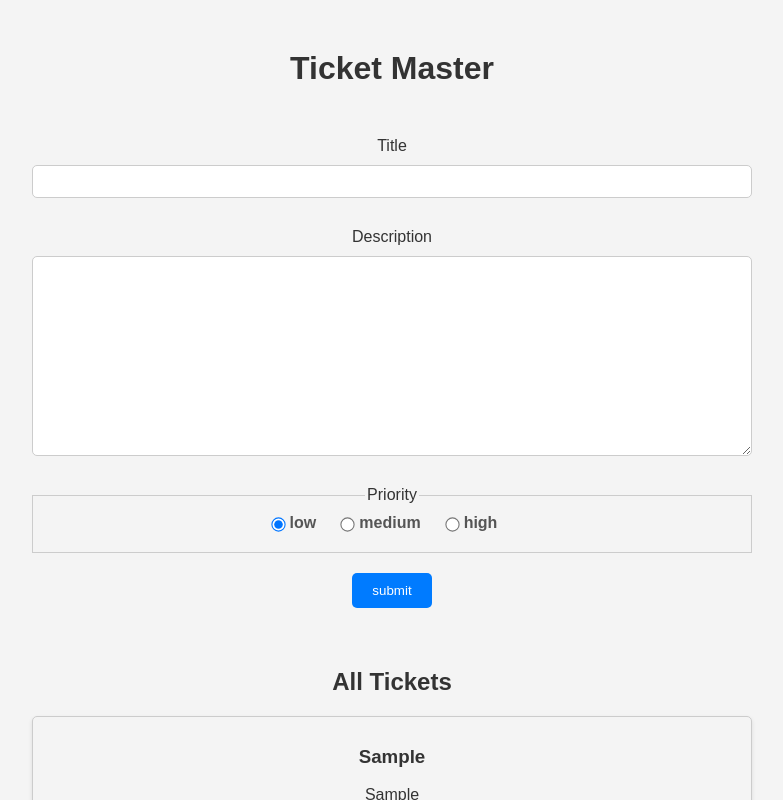
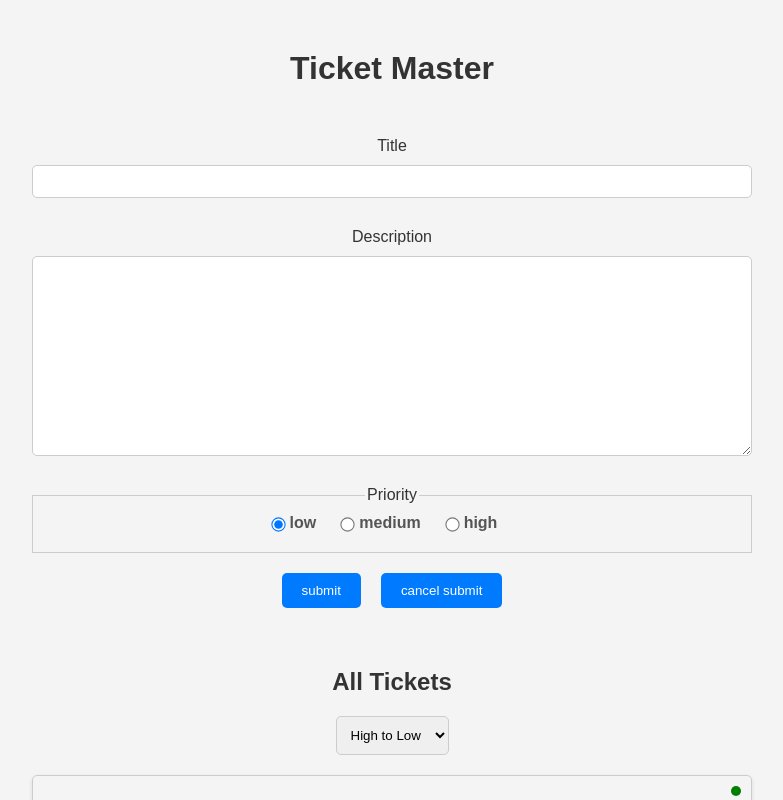
Before and after one commit to lakshmi-b01/ticket-master, a React (Create React App) app: page / in a window 1280 px wide. Both pictures are taken after typing "Sample", "Sample" into the empty fields and a click on the button "submit". Shown: the top 800 px of the page, without its empty margins (248-1031 px from the left). Built offline with nearby package versions, Linux system fonts and the light colour scheme.

Commit message:
All features implemented

```diff
--- a/src/App.js
+++ b/src/App.js
@@ -5,23 +5,32 @@ import TicketForm from "./components/TicketForm";
 import ticketReducer from "./reducers/ticketReducer";
 import { useReducer } from "react";
 import TicketList from "./components/TicketList";
+import { sortTickets } from "./utilities/sortingUtilities";
 
 function App() {
-  const initialState = { tickets: [] };
+  const initialState = { tickets: [], editingTicket: null, sortPreference: "High to Low"};
 
   const [state, dispatch] = useReducer(ticketReducer, initialState);
+
+  const sortedTickets = sortTickets(state.tickets, state.sortPreference);
 
   return (
     <div className="App">
       <div className="container">
         <h1>Ticket Master</h1>
-        <TicketForm dispatch={dispatch}></TicketForm>
+        <TicketForm dispatch={dispatch} editingTicket={state.editingTicket}></TicketForm>
 
         {state.tickets.length > 0 && (
           <div className="results">
             <h2>All Tickets</h2>
+
+            <select value={state.sortPreference} onChange={e => dispatch({type: "SET_SORTING", payload:e.target.value})}>
+              <option value="High to Low">High to Low</option>
+              <option value="Low to High">Low to High</option>
+            </select>
+
             <TicketList
-              tickets={state.tickets}
+              tickets={sortedTickets}
               dispatch={dispatch}
             ></TicketList>
           </div>
--- a/src/components/TicketForm.js
+++ b/src/components/TicketForm.js
@@ -1,9 +1,20 @@
-import React, { useState } from "react";
+import React, { useState, useEffect } from "react";
 
-export default function TicketForm({dispatch}) {
+export default function TicketForm({dispatch, editingTicket}) {
+
   const [title, setTitle] = useState("");
   const [description, setDescription] = useState("");
   const [priority, setPriority] = useState("");
+
+  useEffect(() => {
+    if(editingTicket){
+      setTitle(editingTicket.title)
+      setDescription(editingTicket.description)
+      setPriority(editingTicket.priority)
+    }else{
+      clearForm();
+    }
+  }, [editingTicket]);
 
   const priorityLabels = {
     1: "low",
@@ -21,19 +32,24 @@ export default function TicketForm({dispatch}) {
     event.preventDefault();
 
     const ticketData = {
-      id: new Date().toISOString(),
+      id: editingTicket? editingTicket.id : new Date().toISOString(),
       title,
       description,
       priority,
     };
 
     dispatch({
-      type:"ADD_TICKET",
+      type: editingTicket? "UPDATE_TICKET" : "ADD_TICKET",
       payload: ticketData
     });
 
     clearForm();
   };
+
+  const handleCancel = () => {
+    dispatch({type: "DELETE_EDITING_TICKET"})
+    clearForm();
+  }
 
   const handleDescriptionChange = (event) => {
     setDescription(event.target.value);
@@ -87,7 +103,19 @@ export default function TicketForm({dispatch}) {
           ))}
         </fieldset>
 
-        <button type="submit" className="button">submit</button>
+        <button type="submit" className="button">
+          submit
+        </button>
+
+        {editingTicket ? (
+          <button type="button" onClick={handleCancel} className="button">
+            cancel edit
+          </button>
+        ) : (
+          <button type="button" onClick={clearForm} className="button">
+            cancel submit
+          </button>
+        )}
 
       </form>
     </div>
--- a/src/components/TicketItem.js
+++ b/src/components/TicketItem.js
@@ -1,13 +1,12 @@
 import React from "react";
 
-export default function TicketItem({ticket, dispatch}){
-
-    const {id, title, description, priority} = ticket;
+export default function TicketItem({ ticket, dispatch }) {
+  const { id, title, description, priority } = ticket;
 
   const priorityClass = {
     1: "priority-low",
     2: "priority-medium",
-        3: "priority-high"
+    3: "priority-high",
   };
 
   return (
@@ -17,14 +16,19 @@ export default function TicketItem({ticket, dispatch}){
       <h3>{title}</h3>
       <p>{description}</p>
 
-            <button className="button" onClick={() => dispatch({type: "DELETE_TICKET", payload: {id}})}>
+      <button
+        className="button"
+        onClick={() => dispatch({ type: "DELETE_TICKET", payload: { id } })}
+      >
         Delete
       </button>
 
-            <button className="button" onClick={() => {/* Edit ticket*/}}>
+      <button
+        className="button"
+        onClick={() => dispatch({type: "SET_EDITING_TICKET", payload: ticket})}
+      >
         Edit
       </button>
     </div>
   );
-
 }
--- a/src/reducers/ticketReducer.js
+++ b/src/reducers/ticketReducer.js
@@ -7,14 +7,39 @@ export default function ticketReducer(state, action) {
         ...state,
         tickets: state.tickets.map((ticket) =>
           ticket.id === action.payload.id ? action.payload : ticket
-        )
+        ),
+        editingTicket: null
       };
     case "DELETE_TICKET":
+      if(state.editingTicket && state.editingTicket.id === action.payload.id){
+        return {
+          ...state,
+          tickets: state.tickets.filter((ticket) => {
+            return ticket.id !== action.payload.id
+        }),
+        editingTicket: null
+        };
+      }else{
+        return {
+          ...state,
+          tickets: state.tickets.filter((ticket) => {
+            return ticket.id !== action.payload.id
+        }),
+        };
+      }
+
+    case "SET_EDITING_TICKET":
+      return {
+        ...state, editingTicket: action.payload
+      };
+    case "DELETE_EDITING_TICKET":
+      return {
+        ...state, editingTicket: null
+      };
+    case "SET_SORTING":
       return {
         ...state,
-        tickets: state.tickets.filter((ticket) => {
-          return ticket.id !== action.payload.id
-      })
+        sortPreference: action.payload
       };
     default:
       return state;
--- /dev/null
+++ b/src/utilities/sortingUtilities.js
@@ -0,0 +1,10 @@
+export const sortTickets = (tickets, preference) => {
+    switch(preference){
+        case "High to Low":
+            return [...tickets].sort((a,b) => b.priority.localeCompare(a.priority));
+        case "Low to High":
+            return [...tickets].sort((a,b) => a.priority.localeCompare(b.priority));
+        default:
+            return tickets;
+    }
+}
```
Lines whose indentation alone changed are shown as unchanged.
